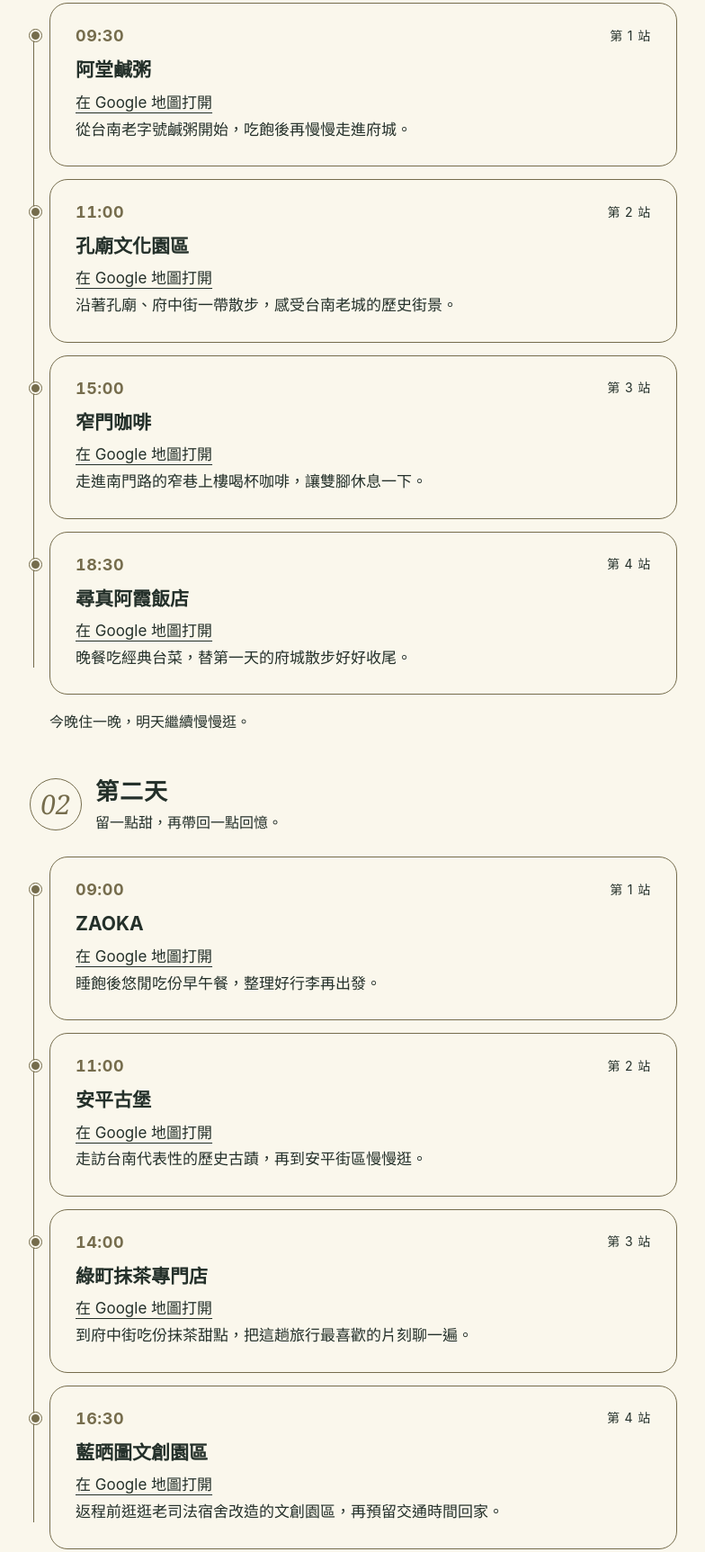
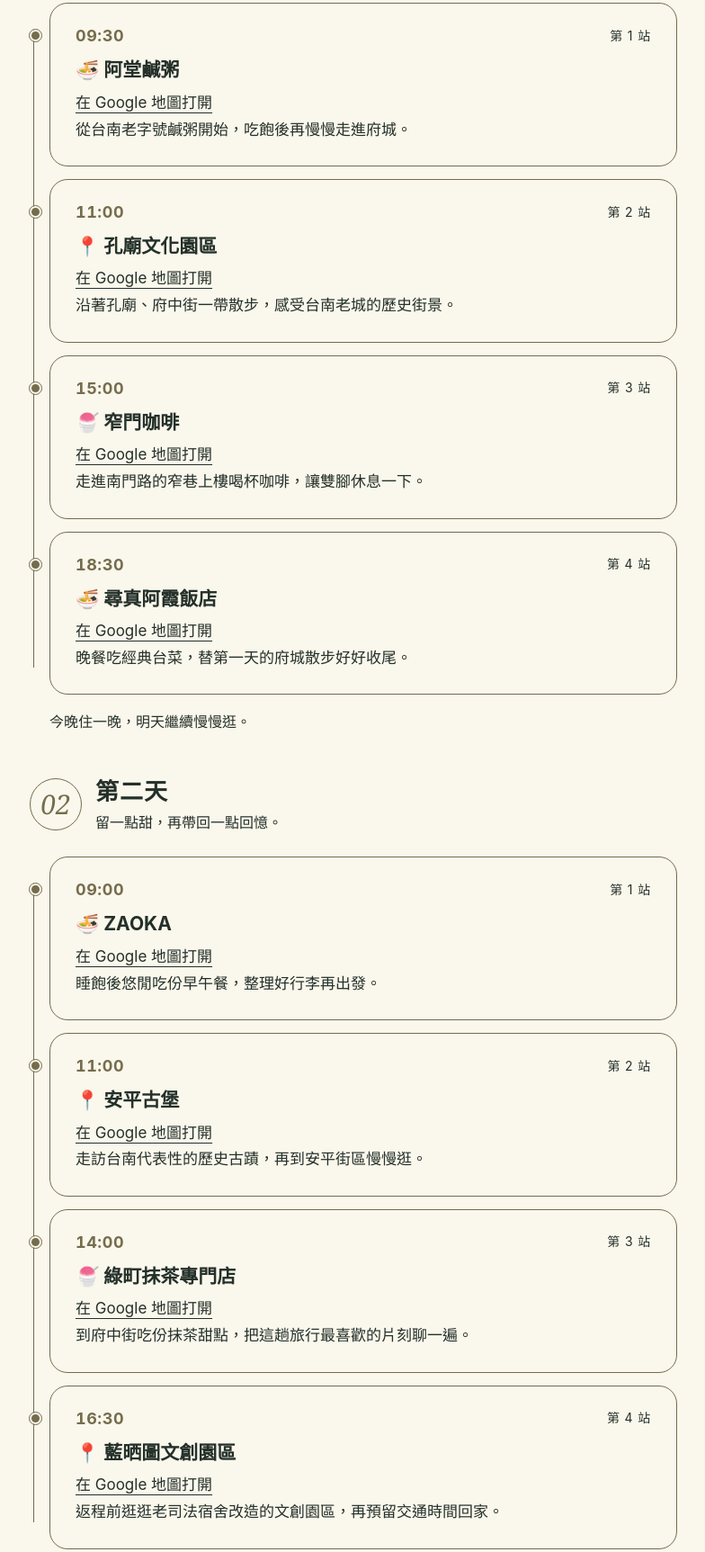
Before and after one commit to andrew54068/tainan-trip, a plain HTML site: page index.html in a window 1280 px wide. Shown: the part 1006-2731 px from the top of the page at 90% size, without its empty margins (247-1031 px from the left). Drawn offline with Linux system fonts and the light colour scheme.

Commit message:
Add emoji icons to itinerary stops

```diff
--- a/index.html
+++ b/index.html
@@ -270,25 +270,25 @@
       <ol class="stops" aria-label="第一天的四站行程">
         <li class="stop">
           <div class="stop-top"><time datetime="09:30">09:30</time><span class="stop-index">第 1 站</span></div>
-          <h3>阿堂鹹粥</h3>
+          <h3>🍜 阿堂鹹粥</h3>
           <a href="https://www.google.com/maps/search/?api=1&amp;query=%E9%98%BF%E5%A0%82%E9%B9%B9%E7%B2%A5%20%E5%8F%B0%E5%8D%97" target="_blank" rel="noopener noreferrer">在 Google 地圖打開</a>
           <p>從台南老字號鹹粥開始，吃飽後再慢慢走進府城。</p>
         </li>
         <li class="stop">
           <div class="stop-top"><time datetime="11:00">11:00</time><span class="stop-index">第 2 站</span></div>
-          <h3>孔廟文化園區</h3>
+          <h3>📍 孔廟文化園區</h3>
           <a href="https://www.google.com/maps/search/?api=1&amp;query=%E5%AD%94%E5%BB%9F%E6%96%87%E5%8C%96%E5%9C%92%E5%8D%80%20%E5%8F%B0%E5%8D%97" target="_blank" rel="noopener noreferrer">在 Google 地圖打開</a>
           <p>沿著孔廟、府中街一帶散步，感受台南老城的歷史街景。</p>
         </li>
         <li class="stop">
           <div class="stop-top"><time datetime="15:00">15:00</time><span class="stop-index">第 3 站</span></div>
-          <h3>窄門咖啡</h3>
+          <h3>🍧 窄門咖啡</h3>
           <a href="https://www.google.com/maps/search/?api=1&amp;query=%E7%AA%84%E9%96%80%E5%92%96%E5%95%A1%20%E5%8F%B0%E5%8D%97" target="_blank" rel="noopener noreferrer">在 Google 地圖打開</a>
           <p>走進南門路的窄巷上樓喝杯咖啡，讓雙腳休息一下。</p>
         </li>
         <li class="stop">
           <div class="stop-top"><time datetime="18:30">18:30</time><span class="stop-index">第 4 站</span></div>
-          <h3>尋真阿霞飯店</h3>
+          <h3>🍜 尋真阿霞飯店</h3>
           <a href="https://www.google.com/maps/search/?api=1&amp;query=%E5%B0%8B%E7%9C%9F%E9%98%BF%E9%9C%9E%E9%A3%AF%E5%BA%97%20%E5%8F%B0%E5%8D%97" target="_blank" rel="noopener noreferrer">在 Google 地圖打開</a>
           <p>晚餐吃經典台菜，替第一天的府城散步好好收尾。</p>
         </li>
@@ -307,25 +307,25 @@
       <ol class="stops" aria-label="第二天的四站行程">
         <li class="stop">
           <div class="stop-top"><time datetime="09:00">09:00</time><span class="stop-index">第 1 站</span></div>
-          <h3>ZAOKA</h3>
+          <h3>🍜 ZAOKA</h3>
           <a href="https://www.google.com/maps/search/?api=1&amp;query=ZAOKA%20%E5%8F%B0%E5%8D%97" target="_blank" rel="noopener noreferrer">在 Google 地圖打開</a>
           <p>睡飽後悠閒吃份早午餐，整理好行李再出發。</p>
         </li>
         <li class="stop">
           <div class="stop-top"><time datetime="11:00">11:00</time><span class="stop-index">第 2 站</span></div>
-          <h3>安平古堡</h3>
+          <h3>📍 安平古堡</h3>
           <a href="https://www.google.com/maps/search/?api=1&amp;query=%E5%AE%89%E5%B9%B3%E5%8F%A4%E5%A0%A1%20%E5%8F%B0%E5%8D%97" target="_blank" rel="noopener noreferrer">在 Google 地圖打開</a>
           <p>走訪台南代表性的歷史古蹟，再到安平街區慢慢逛。</p>
         </li>
         <li class="stop">
           <div class="stop-top"><time datetime="14:00">14:00</time><span class="stop-index">第 3 站</span></div>
-          <h3>綠町抹茶專門店</h3>
+          <h3>🍧 綠町抹茶專門店</h3>
           <a href="https://www.google.com/maps/search/?api=1&amp;query=%E7%B6%A0%E7%94%BA%E6%8A%B9%E8%8C%B6%E5%B0%88%E9%96%80%E5%BA%97%20%E5%8F%B0%E5%8D%97" target="_blank" rel="noopener noreferrer">在 Google 地圖打開</a>
           <p>到府中街吃份抹茶甜點，把這趟旅行最喜歡的片刻聊一遍。</p>
         </li>
         <li class="stop">
           <div class="stop-top"><time datetime="16:30">16:30</time><span class="stop-index">第 4 站</span></div>
-          <h3>藍晒圖文創園區</h3>
+          <h3>📍 藍晒圖文創園區</h3>
           <a href="https://www.google.com/maps/search/?api=1&amp;query=%E8%97%8D%E6%99%92%E5%9C%96%E6%96%87%E5%89%B5%E5%9C%92%E5%8D%80%20%E5%8F%B0%E5%8D%97" target="_blank" rel="noopener noreferrer">在 Google 地圖打開</a>
           <p>返程前逛逛老司法宿舍改造的文創園區，再預留交通時間回家。</p>
         </li>
```
